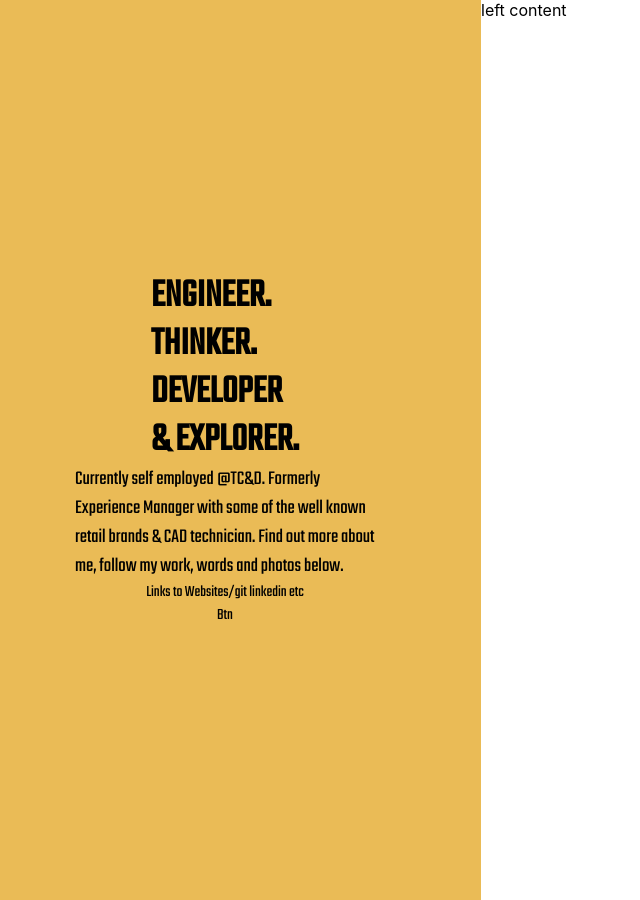
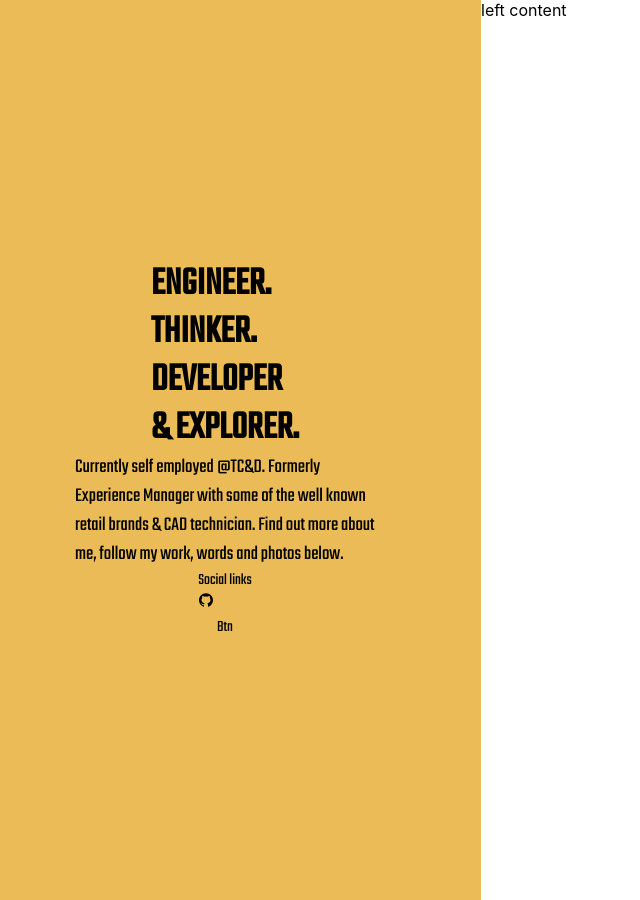
Before and after one commit to EdAncerys/PP-Website-ReactApp, a React (Create React App) app: page / in a window 1280 px wide. Shown: the whole page, without its empty margins (31-671 px from the left). Built offline with nearby package versions, Linux system fonts and the light colour scheme.

Commit message:
Add react icons to the project

```diff
--- a/package.json
+++ b/package.json
@@ -8,6 +8,7 @@
     "@testing-library/user-event": "^7.2.1",
     "react": "^16.13.1",
     "react-dom": "^16.13.1",
+    "react-icons": "^3.11.0",
     "react-scripts": "3.4.3"
   },
   "scripts": {
--- a/src/components/AboutBanner/AboutBanner.jsx
+++ b/src/components/AboutBanner/AboutBanner.jsx
@@ -1,4 +1,5 @@
 import React from 'react';
+import SocialBanner from './SocialBanner';
 
 import colors from '../../config/colors';
 
@@ -16,7 +17,7 @@ export default function AboutBanner({ props }) {
         the well known retail brands & CAD technician. Find out more about me,
         follow my work, words and photos below.
       </div>
-      <div>Links to Websites/git linkedin etc</div>
+      <SocialBanner />
       <div>Btn</div>
     </div>
   );
--- /dev/null
+++ b/src/components/AboutBanner/SocialBanner.jsx
@@ -0,0 +1,15 @@
+import React from 'react';
+import { AiFillGithub } from 'react-icons/ai';
+
+export default function SocialBanner({ props }) {
+  return (
+    <div style={styles.container}>
+      <div>Social links</div>
+      <AiFillGithub />
+    </div>
+  );
+}
+
+const styles = {
+  container: {},
+};
```
Also changed, not shown: 1 other file (tests, documents, lock files or other folders).
